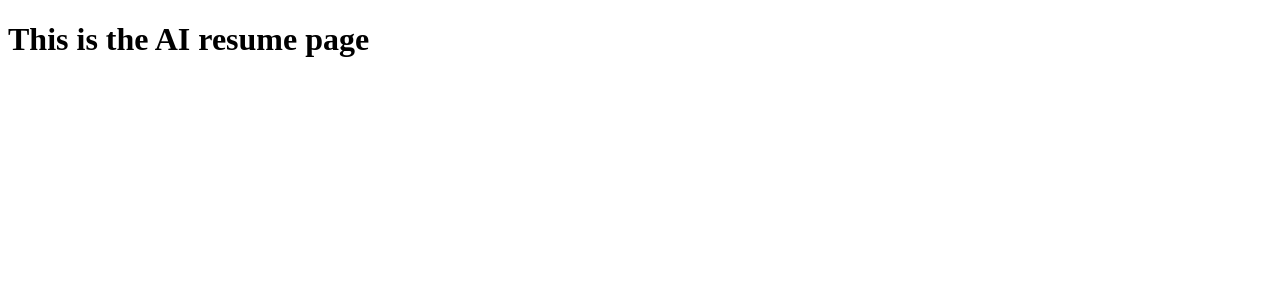
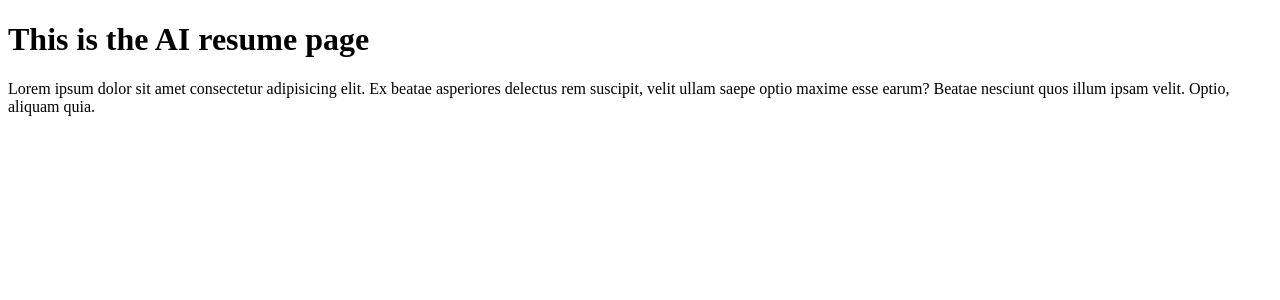
Before and after one commit to barmanb17/react, a React (Vite) app in the folder react/: page /resume in a window 1280 px wide. Shown: the top 300 px of the page. Built offline with nearby package versions, Linux system fonts and the light colour scheme.

Commit message:
lorem added

```diff
--- a/react/src/pages/Resume.jsx
+++ b/react/src/pages/Resume.jsx
@@ -4,6 +4,7 @@ const Resume = () => {
   return (
     <div>
       <h1>This is the AI resume page</h1>
+      <p>Lorem ipsum dolor sit amet consectetur adipisicing elit. Ex beatae asperiores delectus rem suscipit, velit ullam saepe optio maxime esse earum? Beatae nesciunt quos illum ipsam velit. Optio, aliquam quia.</p>
     </div>
   )
 }
```
